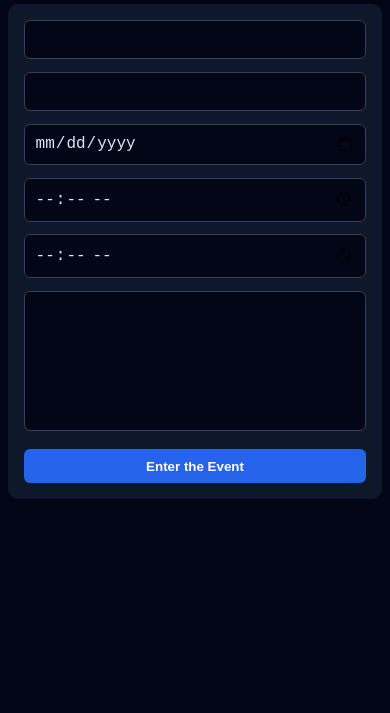
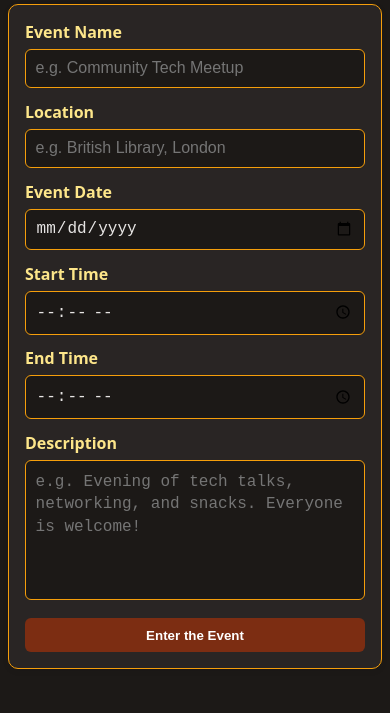
Before and after one commit to bh-official/fullstack-community-events-hub, a website built with Vite: page client/index.html in a window 390 px wide. Shown: the part 131-844 px from the top of the page. Built offline with nearby package versions, Linux system fonts and the light colour scheme; no server answers.

Commit message:
new css coloring

```diff
--- a/client/index.html
+++ b/client/index.html
@@ -11,14 +11,53 @@
   <body>
     <h1>Community Events Hub</h1>
     <form id="form">
-      <input id="event_name" name="event_name" type="text" />
-      <input id="location" name="location" type="text" />
-      <input id="event_date" name="event_date" type="date" />
-      <input id="start_time" name="start_time" type="time" />
-      <input id="end_time" name="end_time" type="time" />
-      <textarea id="description" name="description"></textarea>
+      <label for="event_name">Event Name</label>
+      <input
+        id="event_name"
+        name="event_name"
+        type="text"
+        placeholder="e.g. Community Tech Meetup"
+      />
+
+      <label for="location">Location</label>
+      <input
+        id="location"
+        name="location"
+        type="text"
+        placeholder="e.g. British Library, London"
+      />
+
+      <label for="event_date">Event Date</label>
+      <input
+        id="event_date"
+        name="event_date"
+        type="date"
+      />
+
+      <label for="start_time">Start Time</label>
+      <input
+        id="start_time"
+        name="start_time"
+        type="time"
+      />
+
+      <label for="end_time">End Time</label>
+      <input
+        id="end_time"
+        name="end_time"
+        type="time"
+      />
+
+      <label for="description">Description</label>
+      <textarea
+        id="description"
+        name="description"
+        placeholder="e.g. Evening of tech talks, networking, and snacks. Everyone is welcome!"
+      ></textarea>
+
       <button type="submit">Enter the Event</button>
     </form>
+
     <div id="app"></div>
   </body>
 </html>
--- a/client/src/style.css
+++ b/client/src/style.css
@@ -4,8 +4,8 @@
 
 body {
   font-family: system-ui, Arial, sans-serif;
-  background-color:#f1f5f9;
-  color: #0f172a;
+  background-color:#fff6e5;
+  color: #2b2b2b;
   margin: 0;
   padding: 1rem;
 }
@@ -21,14 +21,14 @@ body {
 h1 {
   text-align: center;
   margin-bottom: 1.2rem;
-  color: #1e40af;
+  color: #7c2d12;
   font-size: 2rem;
   letter-spacing: 0.5px;
 }
 
 /* Form styling */
 form {
-  background: white;
+  background: #ffffff;
   padding: 1rem;
   border-radius: 10px;
   margin-bottom: 1.5rem;
@@ -36,6 +36,7 @@ form {
   margin-left: auto;
   margin-right: auto;
   box-shadow: 0 2px 6px rgba(0,0,0,0.08);
+  border: 1px solid #fde68a;
 }
 
 form input,
@@ -43,10 +44,10 @@ form textarea {
   width: 100%;
   padding: 0.6rem;
   margin-bottom: 0.8rem;
-  border: 1px solid #cbd5e1;
+  border: 1px solid #fde68a;
   border-radius: 6px;
   font-size: 1rem;
-  background: #f8fafc;
+  background: #fffbea;
 }
 
 form textarea {
@@ -59,7 +60,7 @@ form textarea {
 form button {
   width: 100%;
   padding: 0.6rem;
-  background: #2563eb;
+  background: #7c2d12;
   color: white;
   border: none;
   border-radius: 6px;
@@ -68,16 +69,17 @@ form button {
 }
 
 form button:hover {
-  background: #1d4ed8;
+  background: #5f1f0a;
 }
 
 /* Event card */
 .event-card {
-  background: white;
+  background: #ffffff;
   padding: 12px;
   border-radius: 12px;
   box-shadow: 0 2px 5px rgba(0, 0, 0, 0.05);
   transition: transform 0.2s ease, box-shadow 0.2s ease;
+  border-left: 6px solid #fbbf24;
 }
 
 .event-card:hover {
@@ -87,12 +89,12 @@ form button:hover {
 /* text inside event */
 .event-card h3 {
   margin-top: 0;
-  color: #1e40af;
+  color: #7c2d12;
 }
 
 .event-card p {
   margin: 0.3rem 0;
-  color: #334155;
+  color: #44403c;
 }
 
 /* Buttons */
@@ -108,17 +110,17 @@ form button:hover {
 
 /* Button colours */
 .edit-btn {
-  background: #f59e0b;           /* amber */
+  background: #0d9488;           /* amber */
   color: white;
 }
 
 .attend-btn {
-  background: #22c55e;           /* green */
+  background: #7c3aed;           /* green */
   color: white;
 }
 
 .delete-btn {
-  background: #ef4444;           /* red */
+  background: #dc2626;           /* red */
   color: white;
 }
 
@@ -126,37 +128,50 @@ form button:hover {
 [id^="status-"] {
   margin-top: 6px;
   font-size: 0.9rem;
-  color: #166534;                /* dark green */
+  color: #065f46;                /* dark green */
+}
+
+label {
+  display: block;
+  margin-bottom: 6px;
+  font-weight: 600;
+  color: #7c2d12;
 }
 
 /* Mobile view */
 @media (max-width: 800px) {
   body {
-    background-color: #020617;   /* very dark navy */
-    color: #f8fafc;
+    background-color: #1c1917;   /* very dark navy */
+    color: #fafaf9;
     padding: 0.5rem;
   }
 
   h1 {
-    color: #e0e7ff;              /* soft light blue */
+    color: #fde68a;              /* soft light blue */
   }
 
   .event-card {
-    background-color: #0f172a;
+    background-color: #292524;
+    border-left: 6px solid #f59e0b;
   }
 
   .event-card p {
-    color: #e2e8f0;
+    color: #e7e5e4;
   }
 
   form {
-    background-color: #0f172a;
+    background-color: #292524;
+    border: 1px solid #f59e0b;
   }
 
   form input,
   form textarea {
-    background: #020617;
-    color: #e2e8f0;
-    border-color: #334155;
+    background: #1c1917;
+    color: #e7e5e4;
+    border-color: #f59e0b;
+  }
+
+  label {
+    color: #fde68a;
   }
 }
```
